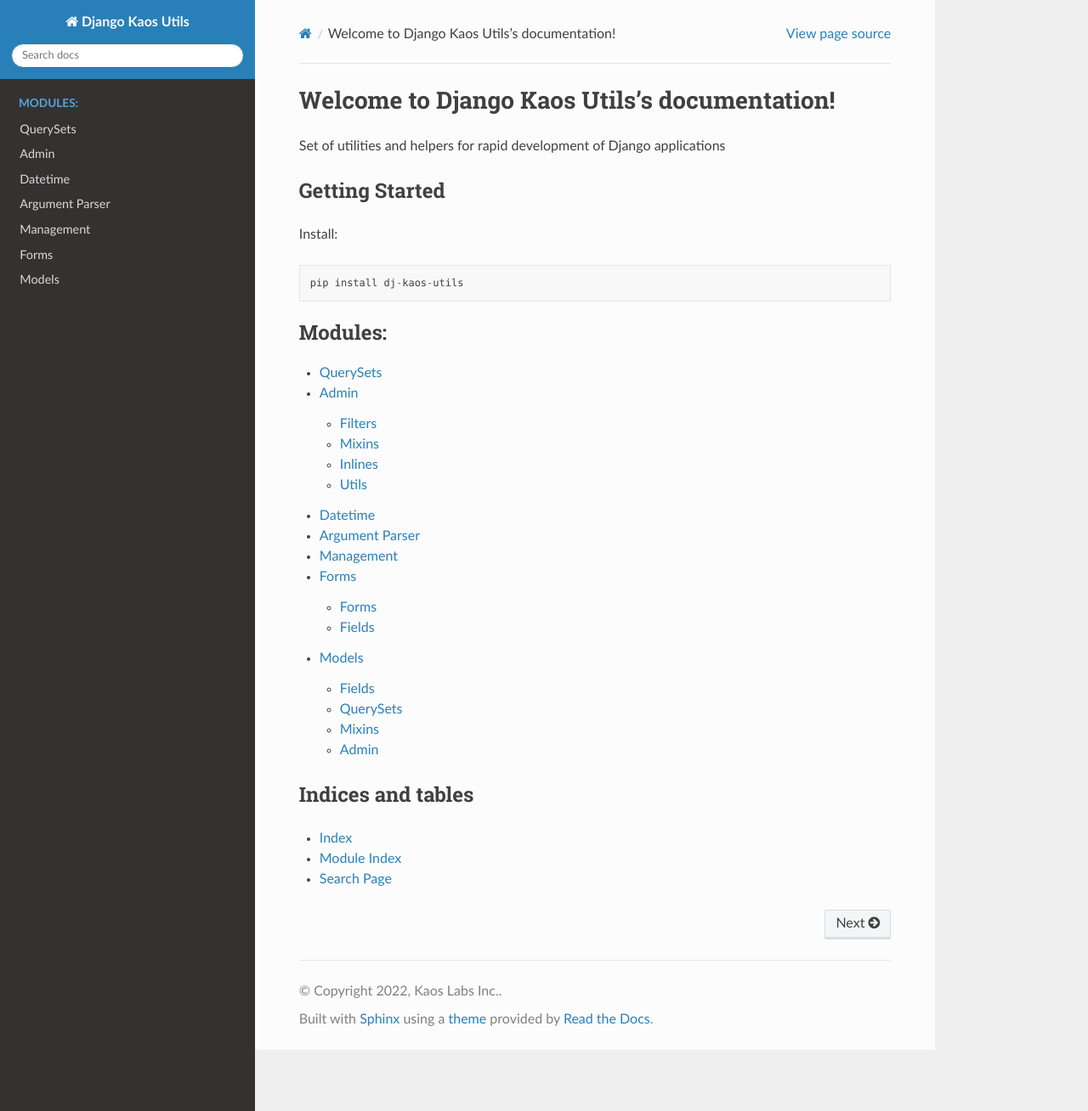
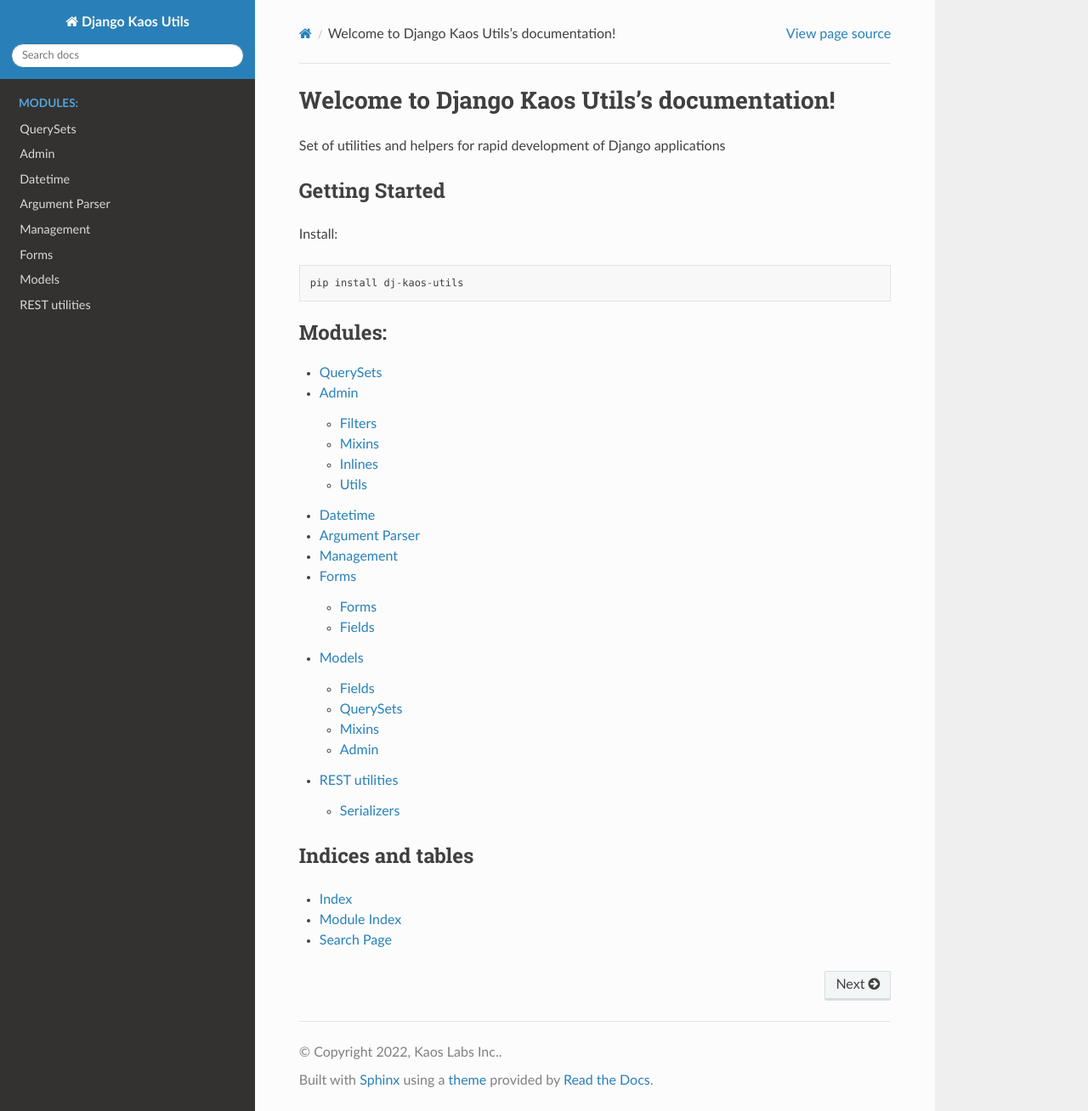
Before and after one commit to kaoslabsinc/dj-kaos-utils, a Sphinx documentation site: the page built from docs/index.rst, in a window 1280 px wide and 1308 px high. Shown: the whole window at 85% size. Built offline with Sphinx 7.4.7 and the Read the Docs theme 2.0.0, drawn with Linux system fonts in a browser that asks for light colours.

Commit message:
docs for rest

```diff
--- a/docs/index.rst
+++ b/docs/index.rst
@@ -22,6 +22,7 @@
    management
    forms
    models
+   rest
 
 Indices and tables
 ==================
--- /dev/null
+++ b/docs/rest.rst
@@ -0,0 +1,8 @@
+REST utilities
+**************
+
+Serializers
+===========
+
+.. autoclass:: dj_kaos_utils.rest.serializers.WritableNestedSerializer
+    :show-inheritance:
```
Also changed, not shown: 1 other file.
